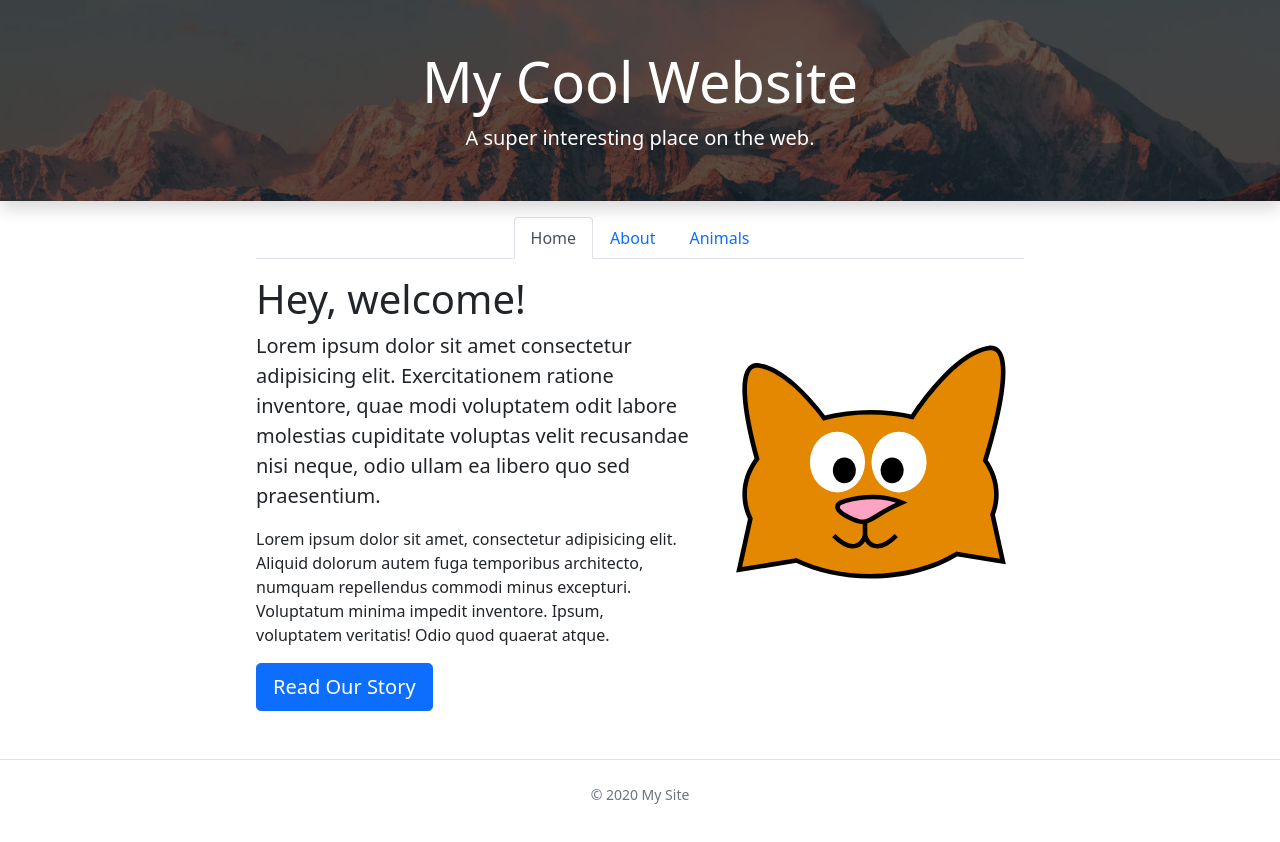
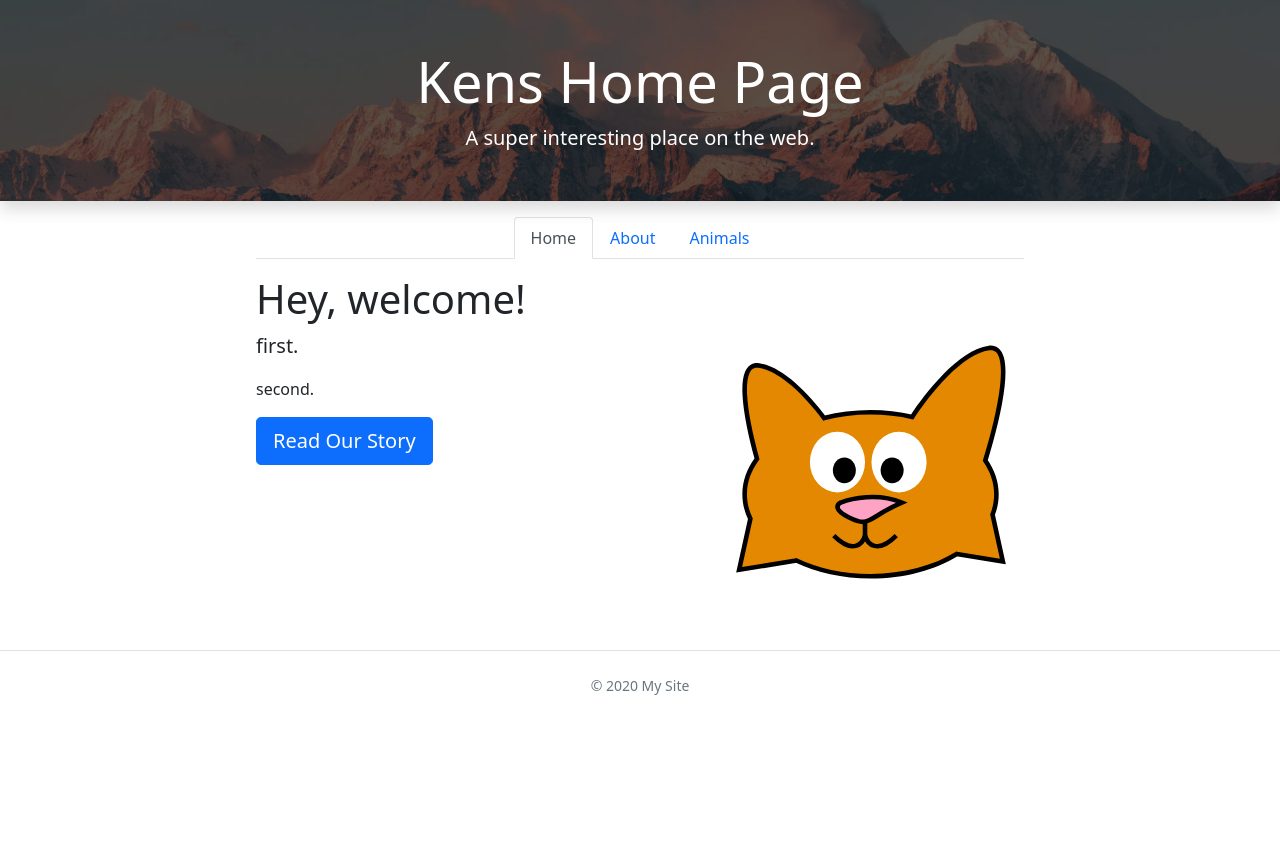
Before and after one commit to kencarpenter1961/KensHome, a plain HTML site: page index.html in a window 1280 px wide. After the commit the page ends 800 px from the top, so only its background shows below. Drawn offline with nearby package versions, Linux system fonts and the light colour scheme.

Commit message:
changed text

```diff
--- a/index.html
+++ b/index.html
@@ -8,7 +8,7 @@
   </head>
   <body>
     <div class="my-bg-photo bg-secondary text-white py-5 text-center shadow">
-      <h1 class="display-4">My Cool Website</h1>
+      <h1 class="display-4">Kens Home Page</h1>
       <p class="lead mb-0">A super interesting place on the web.</p>
     </div>
 
@@ -30,8 +30,8 @@
       <div class="row">
         <div class="col-md-7">
           <h1>Hey, welcome!</h1>
-          <p class="lead">Lorem ipsum dolor sit amet consectetur adipisicing elit. Exercitationem ratione inventore, quae modi voluptatem odit labore molestias cupiditate voluptas velit recusandae nisi neque, odio ullam ea libero quo sed praesentium.</p>
-          <p>Lorem ipsum dolor sit amet, consectetur adipisicing elit. Aliquid dolorum autem fuga temporibus architecto, numquam repellendus commodi minus excepturi. Voluptatum minima impedit inventore. Ipsum, voluptatem veritatis! Odio quod quaerat atque.</p>
+          <p class="lead">first.</p>
+          <p>second.</p>
           <a href="about.html" class="btn btn-primary btn-lg">Read Our Story</a>
         </div>
         <div class="col-md-5 text-center pt-5">
```
